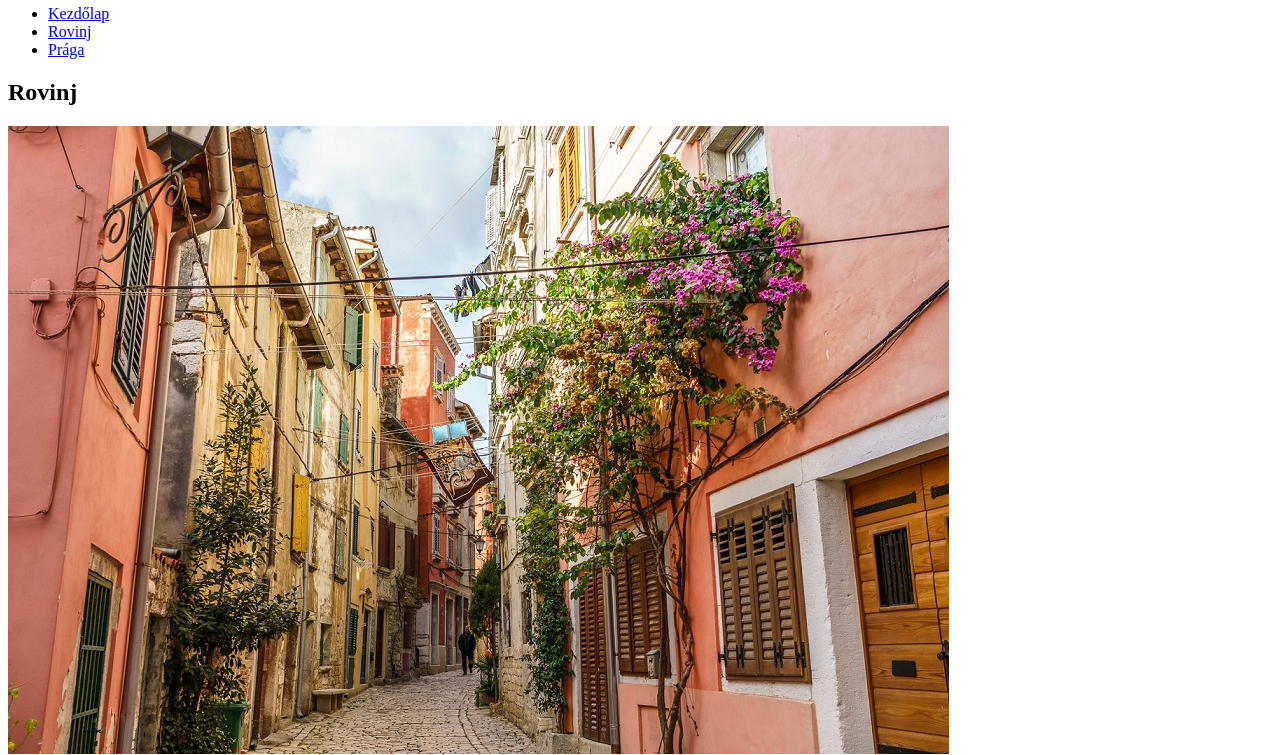
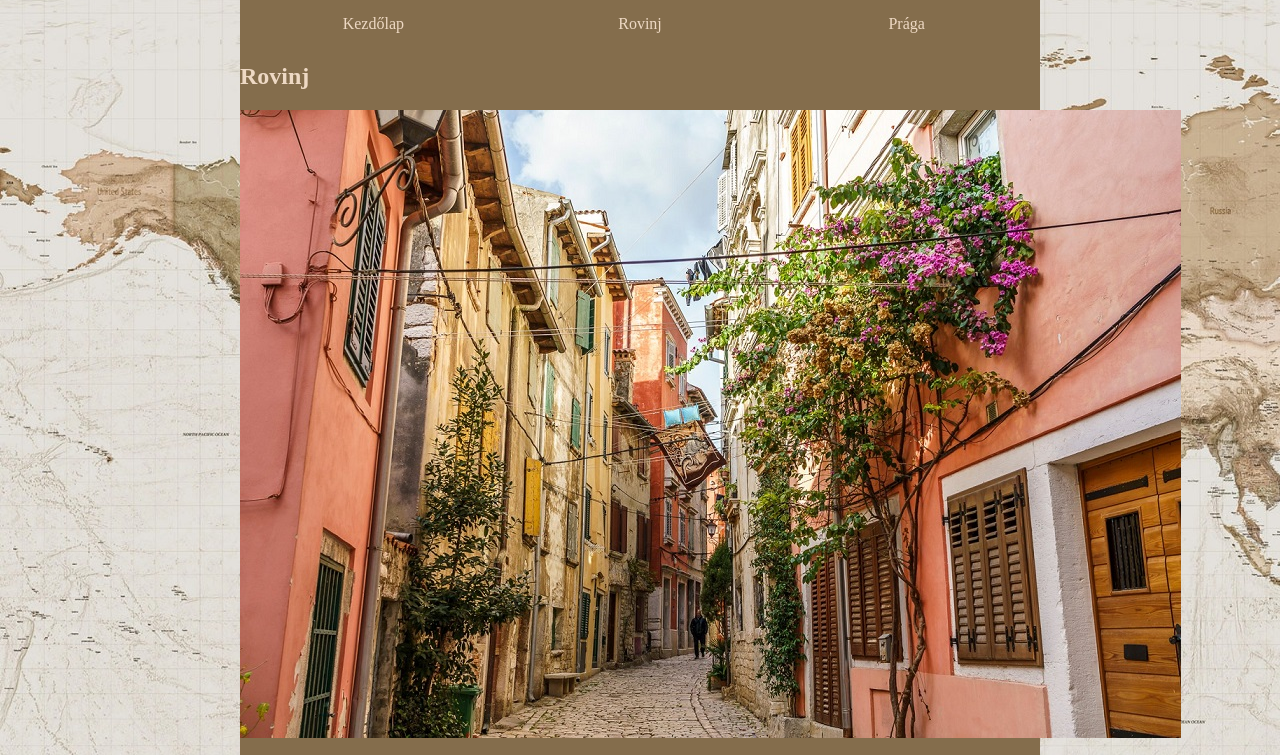
Before and after one commit to hrvthlevi/csapatmunka_szorgalmi, a plain HTML site: page kezdolap.html in a window 1280 px wide. Shown: the part 75-830 px from the top of the page. Drawn offline with Linux system fonts and the light colour scheme.

Commit message:
menu, tarolo, body css ->kezdetleges allapot

```diff
--- a/stilus.css
+++ b/stilus.css
@@ -3,13 +3,17 @@
 }
 /* Levi */
 body{
-
+    background: url(kepek/hatterkep.jpg);
 }
 
 /* Kezdőlap formázás */
 /* Levi */
 #kezdolap_tarolo{
-
+    width: 80%;
+    max-width: 800px;
+    margin: auto;
+    background-color: #846d4c;
+    color: #eed9c4;
 }
 /* Vanda */
 .Kfejlec{
@@ -17,7 +21,28 @@ body{
 }
 /* Levi */
 .Kmenu{
-
+    background-color: #846d4c;
+}
+.Kmenu ul{
+    margin: 0%;
+    padding: 0%;
+    list-style-type: none;
+    display: grid;
+    grid-template-columns: 1fr 1fr 1fr;
+}
+.Kmenu li{
+    padding: 10px;
+    text-align: center;
+}
+.Kmenu li:hover {
+    background-color: #c6b18a;
+}
+.Kmenu li:hover a{
+    color: #C15A3A;
+}
+.Kmenu a{
+    text-decoration: none;
+    color: #eed9c4;
 }
 /* Vanda */
 .Ktartalom{
```
